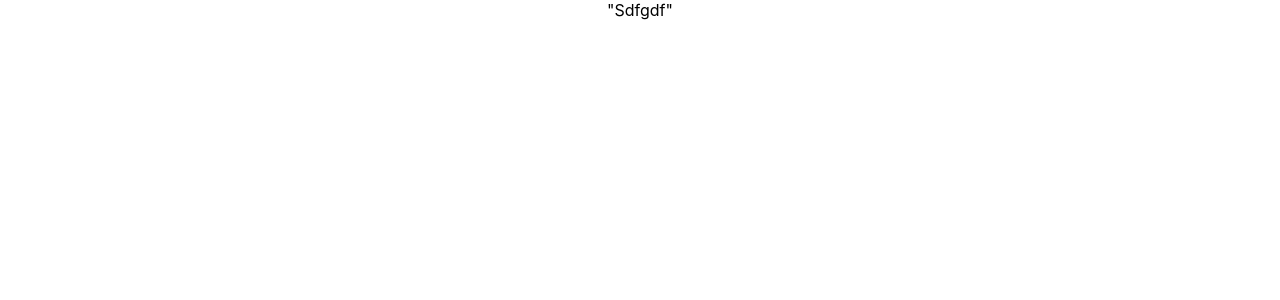
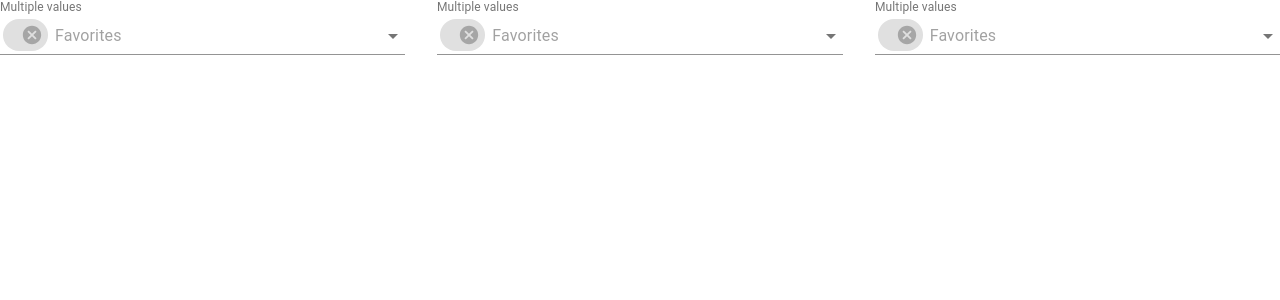
Before and after one commit to singlashashwat/Shashwat_Singla_Senior_Frontend_Engineer_Technical_Assessment, a React (Create React App) app: page / in a window 1280 px wide. Shown: the top 300 px of the page. Built offline with nearby package versions, Linux system fonts and the light colour scheme.

Commit message:
csv read

```diff
--- a/package.json
+++ b/package.json
@@ -5,16 +5,16 @@
   "dependencies": {
     "@material-ui/core": "^4.12.3",
     "@material-ui/icons": "^4.11.2",
+    "@material-ui/lab": "^4.0.0-alpha.60",
     "@testing-library/jest-dom": "^5.11.4",
     "@testing-library/react": "^11.1.0",
     "@testing-library/user-event": "^12.1.10",
+    "@types/d3": "^7.0.0",
     "@types/jest": "^26.0.15",
     "@types/node": "^12.0.0",
-    "@types/papaparse": "^5.2.6",
     "@types/react": "^17.0.0",
     "@types/react-dom": "^17.0.0",
-    "fs": "0.0.1-security",
-    "papaparse": "^5.3.1",
+    "d3": "^7.0.1",
     "react": "^17.0.2",
     "react-dom": "^17.0.2",
     "react-papaparse": "^3.17.1",
--- /dev/null
+++ b/src/components/EditableList/index.tsx
@@ -0,0 +1,31 @@
+import React, { useEffect, useState } from "react";
+//Material-UI
+import { Grid, TextField } from "@material-ui/core";
+import Autocomplete from "@material-ui/lab/Autocomplete";
+
+function EditableList() {
+  const top100Films = [
+    { title: "The Shawshank Redemption", year: 1994 },
+    { title: "The Godfather", year: 1972 },
+    { title: "The Godfather: Part II", year: 1974 },
+    { title: "The Dark Knight", year: 2008 },
+  ];
+  return (
+    <Autocomplete
+      multiple
+      id="tags-standard"
+      options={top100Films}
+    //   getOptionLabel={(option) => option.title}
+      defaultValue={[top100Films[13]]}
+      renderInput={(params) => (
+        <TextField
+          {...params}
+          variant="standard"
+          label="Multiple values"
+          placeholder="Favorites"
+        />
+      )}
+    />
+  );
+}
+export default EditableList;
--- a/src/views/DoctorListPage/index.tsx
+++ b/src/views/DoctorListPage/index.tsx
@@ -1,51 +1,48 @@
 import React, { useEffect, useState } from "react";
 //Material-UI
 import { Grid } from "@material-ui/core";
-import Papa from 'papaparse';
-import {readFileSync} from 'fs';
+import { csv } from "d3";
+// @ts-ignore
+import csvFilePath from "./doctors.csv";
+import EditableList from "../../components/EditableList";
 
 function DoctorListPage() {
-    const [cvsData,setCsvData] = useState('')
+  const [cvsData, setCsvData] = useState("");
 
-    // const loadData =()=>{
-    //     var csvFilePath = require("../../doctors.csv");
-    //     Papa.parse(csvFilePath, {
-    //       header: true,
-    //       download: true,
-    //       skipEmptyLines: true,
-    //       complete: function(results) {
-    //         console.log("res",results)
-    //       }
-    //     });
-    // }
-    // const fetchCsv=()=> {
-    //     return fetch('./doctors.csv').then(function (response:any) {
-    //         let reader = response.body.getReader();
-    //         let decoder = new TextDecoder('utf-8');
-
-    //         return reader.read().then(function (result:any) {
-    //             return decoder.decode(result.value);
-    //         });
-    //     });
-    // }
-
-    const loadData = async()=>{
-        let csvData = require("./doctors.csv");
-        Papa.parse(csvData, {
-            complete: function(results) {
-                        console.log("res",results)
-                      }
-        });
-    }
-
-// useEffect(()=>{
-
-//     loadData()
-// },[])
+  useEffect(() => {
+    csv(csvFilePath).then((data) => {
+      console.log(data);
+      let region = [];
+      for (var i = 0; i < data.length; i++) {
+        if (region.indexOf(data[i].Region) < 0) {
+          region.push(data[i].Region);
+        }
+      }
+      // console.log("regio", region);
+      let locList: any = [];
+      // data.forEach(function (loc) {
+      //   if (loc.Region === val && locList.indexOf(loc.Location) < 0) {
+      //     let res = self.convert(loc);
+      //     locList.push(res.Location);
+      //   }
+      // });
+    });
+    // loadData()
+  }, []);
 
   return (
     <React.Fragment>
-      <Grid>"Sdfgdf"</Grid>
+      <Grid container spacing={4} justifyContent="space-between">
+        <Grid item md={4} sm={12} xs={12}>
+          <EditableList />
+        </Grid>
+        <Grid item md={4} sm={12} xs={12}>
+          <EditableList />
+        </Grid>
+        <Grid item md={4} sm={12} xs={12}>
+          <EditableList />
+        </Grid>
+      </Grid>
     </React.Fragment>
   );
 }
```
Also changed, not shown: 1 other file (tests, documents, lock files or other folders).
